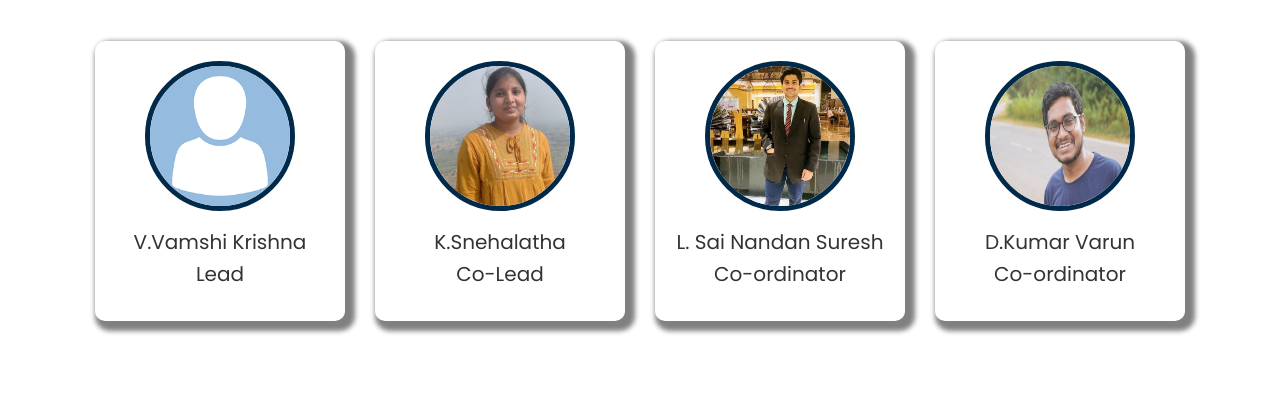
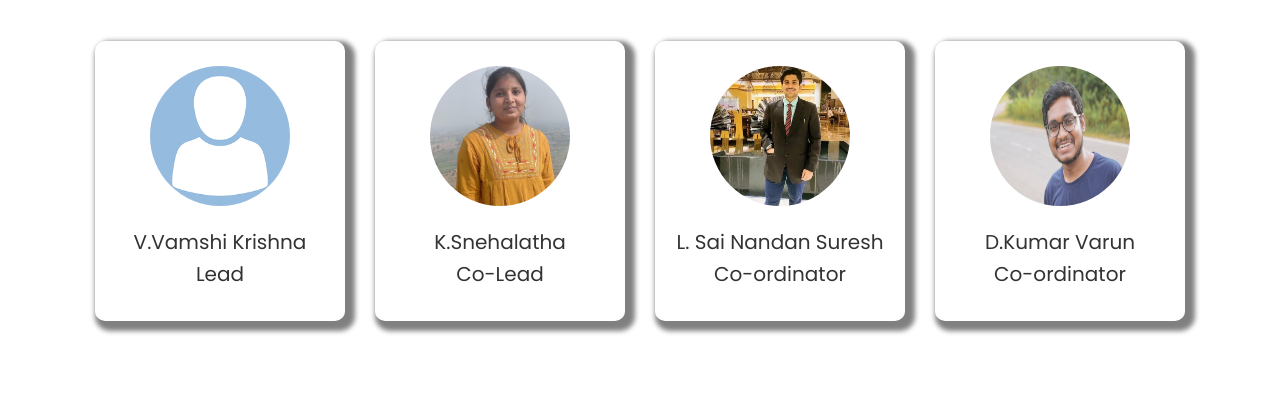
Before and after one commit to varun123-byte/varunn-mainn, a plain HTML site: page Team.html in a window 1280 px wide. Shown: the part 194-593 px from the top of the page. Drawn offline with nearby package versions, Linux system fonts and the light colour scheme; a web font is replaced by a local one.

Commit message:
teamcolor changed

```diff
--- a/style.css
+++ b/style.css
@@ -1829,7 +1829,7 @@ footer{
           width: 150px;
           height: 150px;
           margin-top: 10px;
-          border: 5px solid #012a4a;
+          border: 5px solid white;
          }
       .teampicture{
           display: flex;
```
